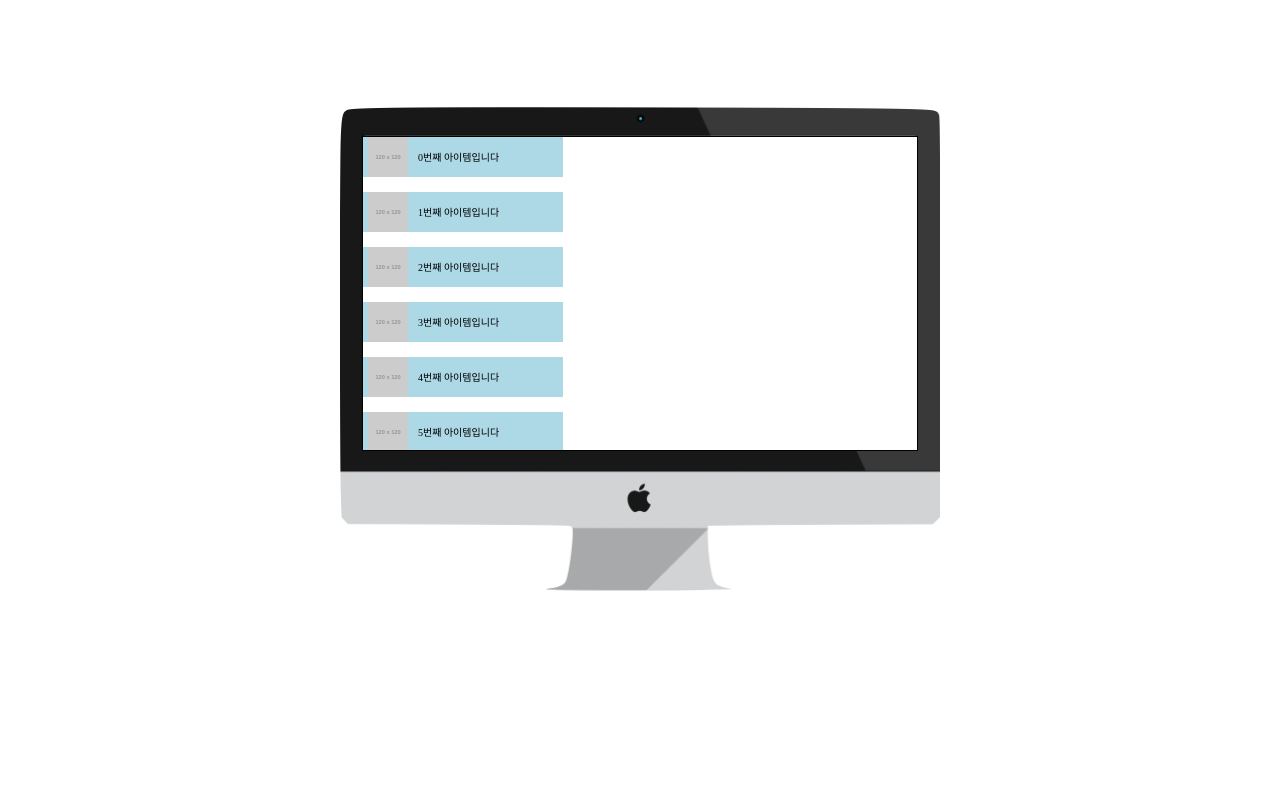
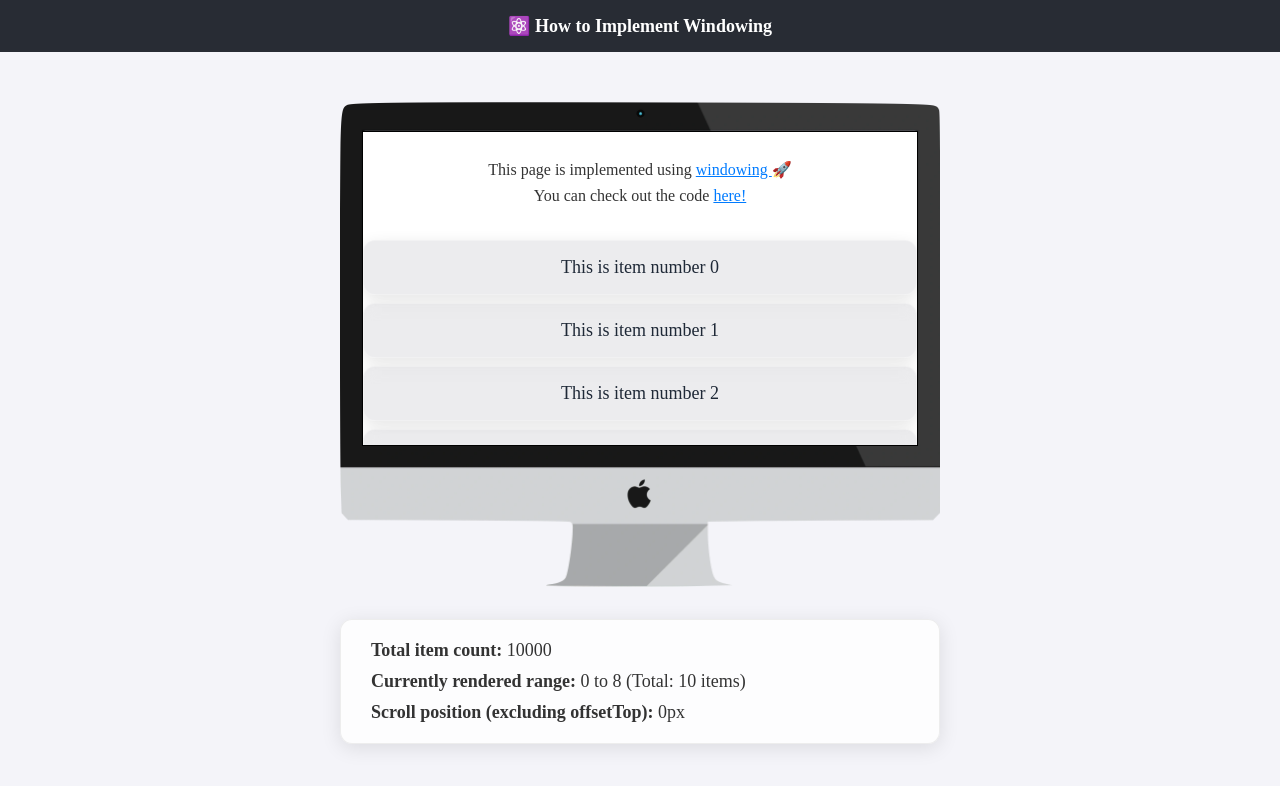
Before and after one commit to Parkhanyoung/ryan-window, a React app: page / in a window 1280 px wide. Shown: the top 786 px of the page. Built offline with nearby package versions, Linux system fonts and the light colour scheme.

Commit message:
feat: styling 적용

```diff
--- a/package.json
+++ b/package.json
@@ -32,6 +32,7 @@
     "@typescript-eslint/eslint-plugin": "^7.16.1",
     "@typescript-eslint/parser": "^7.16.1",
     "babel-loader": "^9.1.3",
+    "css-loader": "^7.1.2",
     "dotenv-webpack": "^8.1.0",
     "eslint": "^8.57.0",
     "eslint-config-prettier": "^9.1.0",
@@ -44,6 +45,7 @@
     "html-webpack-plugin": "^5.6.0",
     "jest": "^29.7.0",
     "prettier": "^3.3.3",
+    "style-loader": "^4.0.0",
     "typescript": "^5.5.3",
     "typescript-eslint": "^7.16.1",
     "webpack": "^5.93.0",
--- a/src/components/MainPage.tsx
+++ /dev/null
@@ -1,73 +0,0 @@
-import { List, Scroller } from './windowing';
-import MacMockup from '@/assets/mac-mockup.webp';
-
-const generateData = (length: number) => {
-  return Array.from({ length }).map((_, index) => ({
-    id: index,
-    thumbnail: `https://placehold.co/120x120/orange/white?text=item+${index}`,
-  }));
-};
-
-const dataList = generateData(10000);
-
-export default function MainPage() {
-  return (
-    <div
-      style={{
-        display: 'flex',
-        height: '100vh',
-        alignItems: 'center',
-        justifyContent: 'center',
-        transform: 'translateY(-5rem)',
-      }}
-    >
-      <div style={{ position: 'relative' }}>
-        <img src={MacMockup} style={{ width: '60rem' }} />
-        <div
-          style={{
-            border: '1px solid black',
-            width: '55.6rem',
-            height: '315px',
-            position: 'absolute',
-            top: 29,
-            left: 22,
-          }}
-        >
-          <div style={{ background: 'white' }}>
-            <Scroller height={313}>
-              <List dataList={dataList} itemHeight={55} offsetTop={0} overscanCount={2}>
-                {({ data, style }) => {
-                  return (
-                    <li
-                      className="row"
-                      key={data.id}
-                      style={{
-                        width: 'fit-content',
-                        ...style,
-                      }}
-                    >
-                      <div
-                        style={{
-                          display: 'flex',
-                          alignItems: 'center',
-                          width: '20rem',
-                          height: '4rem',
-                          padding: '0.5rem',
-                          gap: '1rem',
-                          backgroundColor: 'lightblue',
-                        }}
-                      >
-                        <img src={data.thumbnail} style={{ width: '4rem', height: '4rem' }} />
-                        <span>{data.id}번째 아이템입니다</span>
-                      </div>
-                    </li>
-                  );
-                }}
-              </List>
-            </Scroller>
-          </div>
-        </div>
-      </div>
-    </div>
-  );
-}
--- /dev/null
+++ b/src/components/MainPage/MainPage.module.css
@@ -0,0 +1,84 @@
+body {
+  font-family: 'Roboto', sans-serif;
+  background-color: #f4f4f9;
+}
+
+.header {
+  text-align: center;
+  background-color: #282c34;
+  color: #ffffff;
+  padding: 15px 0;
+  font-size: 18px;
+  font-weight: 700;
+}
+
+.container {
+  margin-top: 5rem;
+  display: flex;
+  align-items: center;
+  justify-content: center;
+}
+
+.mainPageWrapper {
+  position: relative;
+}
+
+.macMockupImg {
+  width: 60rem;
+}
+
+.windowWrapper {
+  border: 1px solid black;
+  width: 55.6rem;
+  height: 315px;
+  position: absolute;
+  top: 29px;
+  left: 22px;
+}
+
+.window {
+  background: white;
+}
+
+.windowDescription {
+  height: 100px;
+  font-size: 16px;
+  color: #333333;
+  display: flex;
+  flex-direction: column;
+  align-items: center;
+  justify-content: center;
+  gap: 8px;
+}
+
+.link {
+  color: #007bff;
+  text-decoration: underline;
+}
+
+.row {
+  list-style: none;
+  padding: 10px;
+  margin: 8px 0;
+  background: rgba(70, 70, 90, 0.1); /* Elegant slate gray */
+  border: 1px solid rgba(255, 255, 255, 0.3);
+  border-radius: 12px;
+  backdrop-filter: blur(8px);
+  box-shadow: 0px 4px 15px rgba(0, 0, 0, 0.1);
+  transition: all 0.3s ease-in-out;
+  display: flex;
+  align-items: center;
+  justify-content: center;
+}
+
+.row:hover {
+  background: rgba(255, 255, 255, 0.2);
+  transform: translateY(-5px);
+  box-shadow: 0px 6px 20px rgba(0, 0, 0, 0.15);
+}
+.item {
+  font-size: 18px;
+  font-weight: 500;
+  color: #1f2937;
+  text-align: center;
+}
--- /dev/null
+++ b/src/components/MainPage/index.tsx
@@ -0,0 +1,75 @@
+import { List, Scroller } from '../windowing';
+import MacMockup from '@/assets/mac-mockup.webp';
+import * as styles from './MainPage.module.css';
+import { CSSProperties } from 'styled-components';
+import { PropsWithChildren } from 'react';
+import { type MockData, mockData } from './mockData';
+
+export default function MainPage() {
+  return (
+    <div id="main-page-container">
+      <Header />
+      <Container>
+        <Scroller height={313}>
+          <Description />
+          <List data={mockData} itemHeight={55} offsetTop={100} overscanCount={2}>
+            {Row}
+          </List>
+        </Scroller>
+      </Container>
+    </div>
+  );
+}
+
+function Header() {
+  return <header className={styles.header}>⚛️ How to Implement Windowing</header>;
+}
+
+function Container({ children }: PropsWithChildren) {
+  return (
+    <div className={styles.container}>
+      <div className={styles.mainPageWrapper}>
+        <img className={styles.macMockupImg} src={MacMockup} />
+        <div className={styles.windowWrapper}>
+          <div className={styles.window}>{children}</div>
+        </div>
+      </div>
+    </div>
+  );
+}
+
+function Description() {
+  return (
+    <div className={styles.windowDescription}>
+      <span>
+        This page is implemented using{' '}
+        <a
+          href="https://praekiko.medium.com/what-is-windowing-also-i-have-heard-about-react-window-and-react-virtualized-c29dc843f4e0"
+          target="_blank"
+        >
+          <span className={styles.link}>windowing </span>
+        </a>
+        🚀
+      </span>
+      <span>
+        You can check out the code{' '}
+        <a
+          href="https://github.com/Parkhanyoung/ryan-window/tree/master/src/components"
+          target="_blank"
+        >
+          <span className={styles.link}> here!</span>
+        </a>{' '}
+      </span>
+    </div>
+  );
+}
+
+function Row({ data, style }: { data: MockData; style: CSSProperties }) {
+  return (
+    <li className={styles.row} key={data.id} style={style}>
+      <div className={styles.item}>
+        <span>This is item number {data.id}</span>
+      </div>
+    </li>
+  );
+}
--- /dev/null
+++ b/src/components/MainPage/mockData.ts
@@ -0,0 +1,13 @@
+export interface MockData {
+  id: number;
+  thumbnail: string;
+}
+
+const generateMockData = (length: number): MockData[] => {
+  return Array.from({ length }).map((_, index) => ({
+    id: index,
+    thumbnail: `https://placehold.co/120x120/orange/white?text=item+${index}`,
+  }));
+};
+
+export const mockData = generateMockData(10_000);
--- a/src/components/windowing/components/List.tsx
+++ b/src/components/windowing/components/List.tsx
@@ -1,25 +1,28 @@
 import { useWindowingContext } from '../hooks/useWindowingContext';
 import { calculateVisibleBounds } from '../utils/calculateVisibleBounds';
+import WindowingInfo from './WindowingInfo';
+
+type WindowingChildren<T> = ({
+  index,
+  data,
+  style,
+}: {
+  index: number;
+  data: T;
+  style: Record<string, string | number>;
+}) => React.ReactNode;
 
 interface WindowingListProps<T> {
-  dataList: T[];
+  data: T[];
   itemHeight: number;
   offsetTop: number;
   overscanCount?: number;
-  children: ({
-    index,
-    data,
-    style,
-  }: {
-    index: number;
-    data: T;
-    style: Record<string, string | number>;
-  }) => React.ReactNode;
+  children: WindowingChildren<T>;
 }
 
 const List = <T,>({
   itemHeight,
-  dataList,
+  data,
   offsetTop,
   overscanCount = 3,
   children,
@@ -31,20 +34,23 @@ const List = <T,>({
     offsetTop,
     itemHeight,
     scrollerHeight,
+    totalLength: data.length,
     overscanCount,
   });
 
-  const estimatedHeight = itemHeight * dataList.length;
+  const estimatedHeight = itemHeight * data.length;
 
   return (
     <div style={{ height: estimatedHeight }}>
       <ul style={{ transform: `translateY(${scrollOffset}px)` }}>
-        {dataList.slice(start, end).map((data, index) => {
+        {data.slice(start, end).map((data, index) => {
           const style = { height: itemHeight };
 
           return children({ index, data, style });
         })}
       </ul>
+      {/* The component below is for explanation purposes only */}
+      <WindowingInfo data={data} scrollOffset={scrollOffset} start={start} end={end} />,
     </div>
   );
 };
--- /dev/null
+++ b/src/components/windowing/components/WindowingInfo/WindowingInfo.module.css
@@ -0,0 +1,17 @@
+.container {
+  width: 600px;
+  display: flex;
+  flex-direction: column;
+  gap: 10px;
+  margin: 0 auto;
+  margin-top: 30px;
+  padding: 20px 30px /* Adds padding for breathing space */;
+  font-size: 18px;
+  font-weight: 500;
+  color: #333;
+  background-color: rgba(255, 255, 255, 0.8);
+  border-radius: 12px;
+  box-shadow: 0 4px 20px rgba(0, 0, 0, 0.1);
+  backdrop-filter: blur(10px);
+  border: 1px solid rgba(200, 200, 200, 0.3);
+}
--- /dev/null
+++ b/src/components/windowing/components/WindowingInfo/index.tsx
@@ -0,0 +1,34 @@
+import { createPortal } from 'react-dom';
+import * as styles from './WindowingInfo.module.css';
+
+export default function WindowingInfo<T>({
+  data,
+  scrollOffset,
+  start,
+  end,
+}: {
+  data: T[];
+  scrollOffset: number;
+  start: number;
+  end: number;
+}) {
+  return (
+    <>
+      {createPortal(
+        <div className={styles.container}>
+          <div>
+            <strong>Total item count:</strong> {data.length}
+          </div>
+          <div>
+            <strong>Currently rendered range:</strong> {start} to {end - 1} (Total:{' '}
+            {end - start + 1} items)
+          </div>
+          <div>
+            <strong>Scroll position (excluding offsetTop):</strong> {scrollOffset}px
+          </div>
+        </div>,
+        document.body,
+      )}
+    </>
+  );
+}
--- a/src/components/windowing/utils/calculateVisibleBounds.ts
+++ b/src/components/windowing/utils/calculateVisibleBounds.ts
@@ -3,13 +3,14 @@ interface CalculateVisibleBoundsParams {
   offsetTop: number;
   itemHeight: number;
   scrollerHeight: number;
+  totalLength: number;
   overscanCount: number;
 }
 
 interface CalculateVisibleBoundsReturn {
   start: number;
   end: number;
-  scrollOffset?: number;
+  scrollOffset: number;
 }
 
 export const calculateVisibleBounds = ({
@@ -17,7 +18,8 @@ export const calculateVisibleBounds = ({
   offsetTop,
   itemHeight,
   scrollerHeight,
-  overscanCount
+  totalLength,
+  overscanCount,
 }: CalculateVisibleBoundsParams): CalculateVisibleBoundsReturn => {
   const scrolledHeight = Math.max(scrollTop - offsetTop, 0);
   const scrolledItemCount = Math.floor(scrolledHeight / itemHeight);
@@ -31,7 +33,7 @@ export const calculateVisibleBounds = ({
 
   return {
     start: Math.max(start - startOverscanCount, 0),
-    end: end + overscanCount,
-    scrollOffset: itemHeight * scrolledItemCount - scrollAdjustment
+    end: Math.min(end + overscanCount, totalLength),
+    scrollOffset: itemHeight * scrolledItemCount - scrollAdjustment,
   };
 };
--- a/src/styles/globalStyle.ts
+++ b/src/styles/globalStyle.ts
@@ -1,6 +1,10 @@
 import { createGlobalStyle } from 'styled-components';
 
 const GlobalStyle = createGlobalStyle`
+
+body {
+  min-width: 700px;
+}
 
 html,
   body,
@@ -36,7 +40,6 @@ html,
   samp,
   small,
   strike,
-  strong,
   sub,
   sup,
   tt,
--- a/src/types/global.d.ts
+++ b/src/types/global.d.ts
@@ -9,3 +9,5 @@ declare module '*.svg' {
 declare module '*.webp' {
   export default string;
 }
+
+declare module '*.module.css';
--- a/webpack.common.js
+++ b/webpack.common.js
@@ -25,6 +25,18 @@ module.exports = {
           publicPath: 'http://localhost:3000/assets/',
           outputPath: 'assets/',
         },
+      },
+      {
+        test: /\.css$/i,
+        use: [
+          'style-loader',
+          {
+            loader: 'css-loader',
+            options: {
+              modules: true,
+            },
+          },
+        ],
       },
     ],
   },
```
Also changed, not shown: 1 other file (tests, documents, lock files or other folders).
